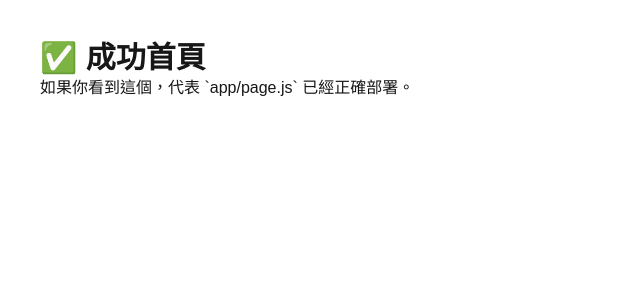
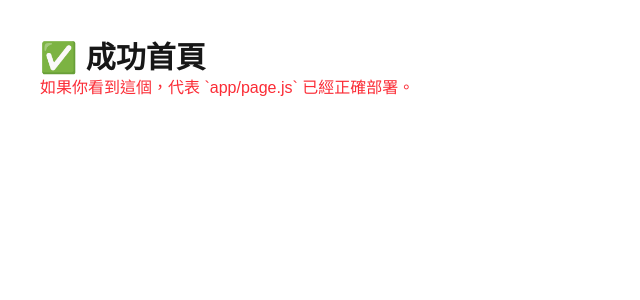
Before and after one commit to 33-shan/car-market, a Next.js app: page / in a window 1280 px wide. Shown: the top 300 px of the page, without its empty margins (0-640 px from the left). Built offline with nearby package versions, Linux system fonts and the light colour scheme.

Commit message:
🧪 測試首頁是否顯示成功

```diff
--- a/app/page.js
+++ b/app/page.js
@@ -2,7 +2,7 @@ export default function HomePage() {
   return (
     <main className="p-10">
       <h1 className="text-3xl font-bold">✅ 成功首頁</h1>
-      <p>如果你看到這個，代表 `app/page.js` 已經正確部署。</p>
+      <p className="text-red-500">如果你看到這個，代表 `app/page.js` 已經正確部署。</p>
     </main>
   );
 }
```
